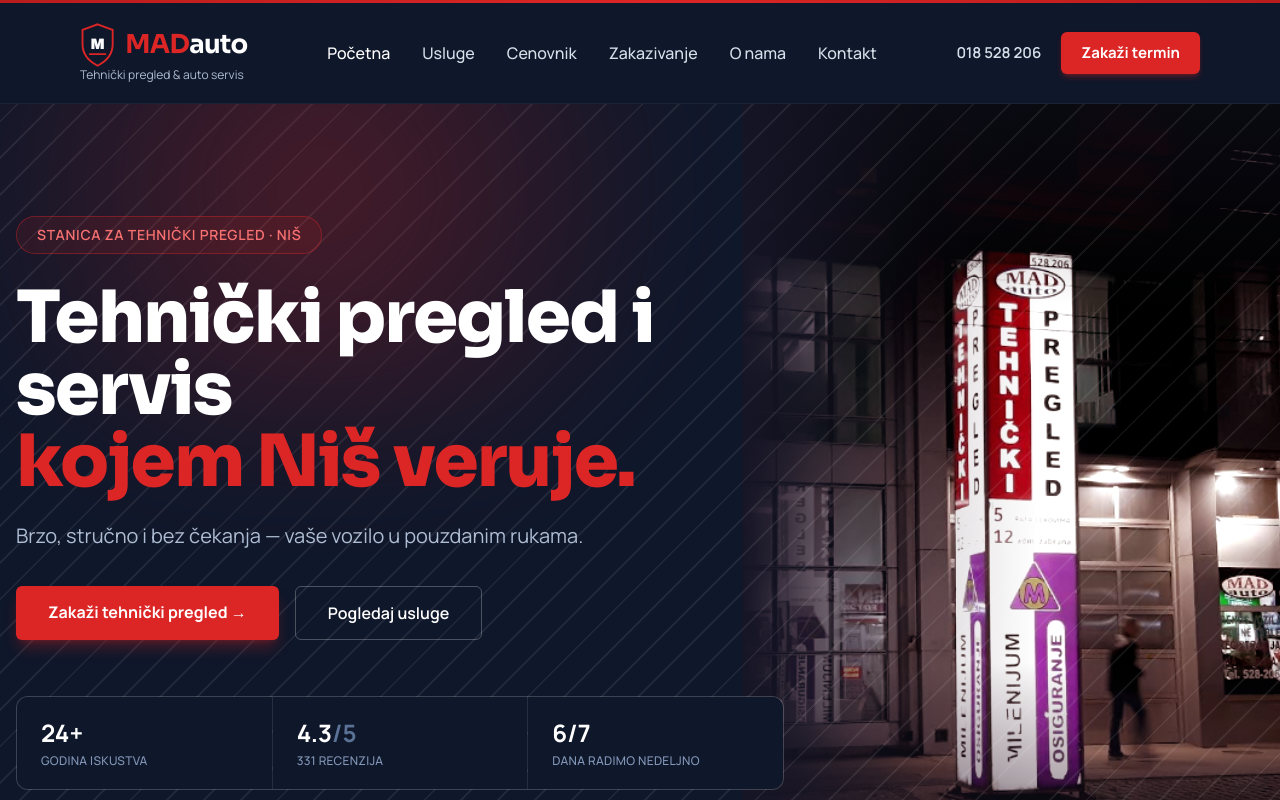
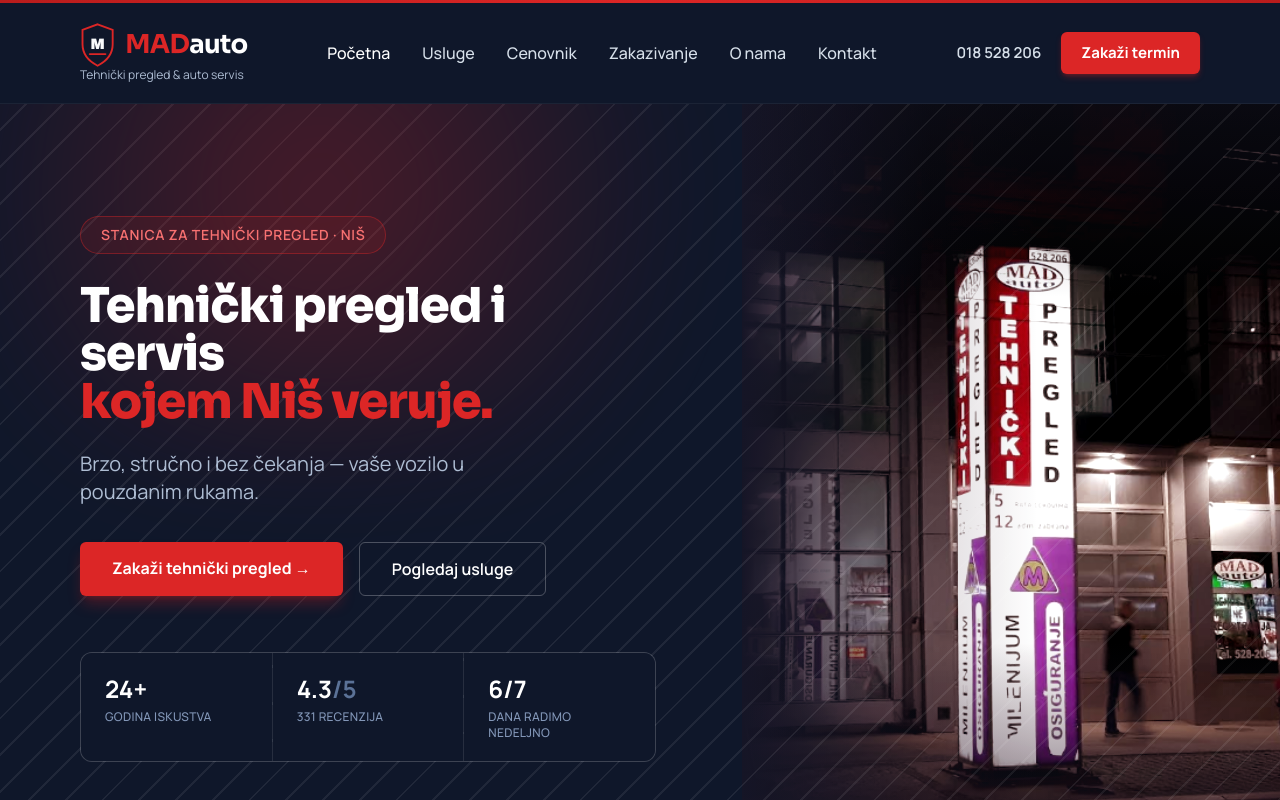
Before and after one commit to KineticAgency/madauto-website, a Next.js app: page / in a window 1280 px wide. Shown: the top 800 px of the page. Built offline with nearby package versions, Linux system fonts and the light colour scheme.

Commit message:
Poravnanje hero teksta sa logoom, recenzije vracene na dno stranice

```diff
--- a/src/app/page.tsx
+++ b/src/app/page.tsx
@@ -50,18 +50,18 @@
           style={{ background: "radial-gradient(circle, #dc2626 0%, transparent 70%)" }}
         />
 
-        <div className="relative mx-auto max-w-6xl px-4 text-center lg:max-w-none lg:pr-[38%] lg:text-left">
+        <div className="relative mx-auto max-w-6xl px-4 text-center lg:text-left">
           <span className="inline-flex items-center gap-2 rounded-full border border-accent-500/40 bg-accent-500/10 px-5 py-2 text-sm font-semibold uppercase tracking-wider text-accent-400">
             Stanica za tehnički pregled · Niš
           </span>
 
-          <h1 className="mx-auto mt-7 max-w-4xl text-6xl font-black leading-[1.03] tracking-tight sm:text-7xl lg:mx-0">
+          <h1 className="mx-auto mt-7 max-w-4xl text-6xl font-black leading-[1.03] tracking-tight sm:text-7xl lg:mx-0 lg:max-w-xl lg:text-5xl">
             Tehnički pregled i servis
             <br />
             <span className="text-accent-500">kojem Niš veruje.</span>
           </h1>
 
-          <p className="mx-auto mt-6 max-w-2xl text-xl text-primary-200 lg:mx-0">
+          <p className="mx-auto mt-6 max-w-2xl text-xl text-primary-200 lg:mx-0 lg:max-w-md">
             Brzo, stručno i bez čekanja — vaše vozilo u pouzdanim rukama.
           </p>
 
@@ -80,7 +80,7 @@
             </Link>
           </div>
 
-          <div className="mx-auto mt-14 grid max-w-3xl grid-cols-1 gap-px overflow-hidden rounded-xl border border-white/10 bg-white/10 sm:grid-cols-3 lg:mx-0">
+          <div className="mx-auto mt-14 grid max-w-3xl grid-cols-1 gap-px overflow-hidden rounded-xl border border-white/10 bg-white/10 sm:grid-cols-3 lg:mx-0 lg:max-w-xl">
             <div className="bg-primary-900 px-6 py-5">
               <p className="text-2xl font-black text-white">
                 {new Date().getFullYear() - companyInfo.founded}+
@@ -107,8 +107,6 @@
           </div>
         </div>
       </section>
-
-      <Testimonials />
 
       <section className="mx-auto max-w-6xl px-4 py-16">
         <div className="flex flex-wrap items-end justify-between gap-4">
@@ -172,6 +170,8 @@
           </div>
         </div>
       </section>
+
+      <Testimonials />
     </div>
   );
 }
```
